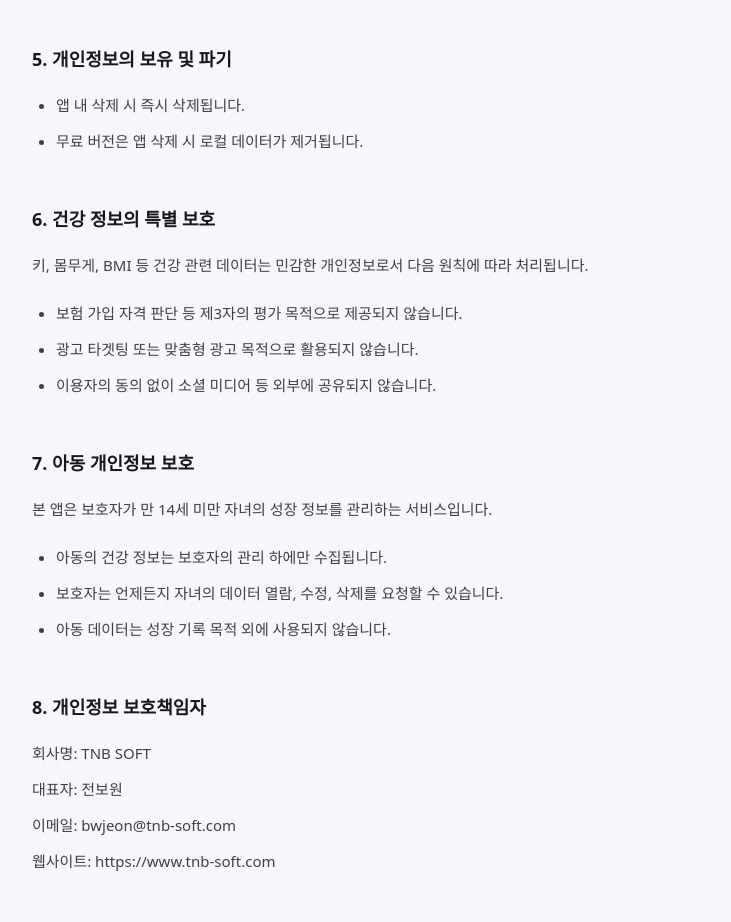
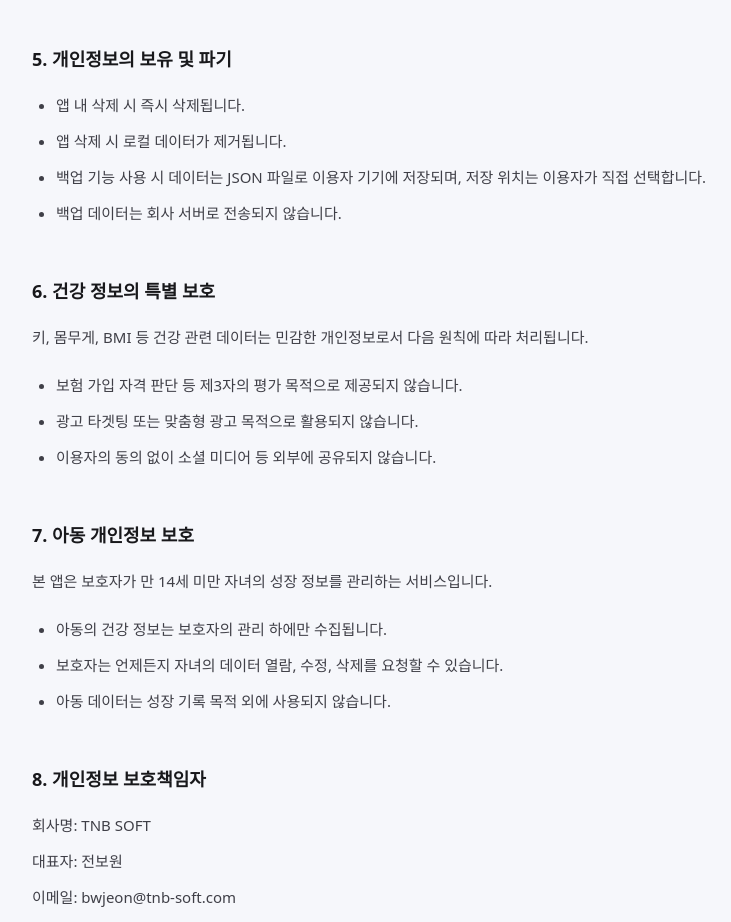
Before and after one commit to jeonbowon/tnb-soft.com, a Next.js app: page /privacy in a window 1280 px wide. Shown: the part 1440-2362 px from the top of the page, without its empty margins (248-979 px from the left). Built offline with nearby package versions, Linux system fonts and the light colour scheme.

Commit message:
개인정보의 보유 및 파기 내용수정

```diff
--- a/src/app/privacy/page.tsx
+++ b/src/app/privacy/page.tsx
@@ -108,7 +108,9 @@ export default function PrivacyPage() {
           </h2>
           <ul className="list-disc pl-6 space-y-1">
             <li>앱 내 삭제 시 즉시 삭제됩니다.</li>
-            <li>무료 버전은 앱 삭제 시 로컬 데이터가 제거됩니다.</li>
+            <li>앱 삭제 시 로컬 데이터가 제거됩니다.</li>
+            <li>백업 기능 사용 시 데이터는 JSON 파일로 이용자 기기에 저장되며, 저장 위치는 이용자가 직접 선택합니다.</li>
+            <li>백업 데이터는 회사 서버로 전송되지 않습니다.</li>
           </ul>
         </section>
 
```
